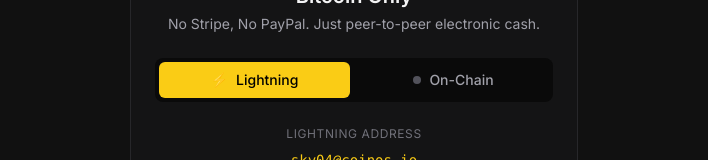
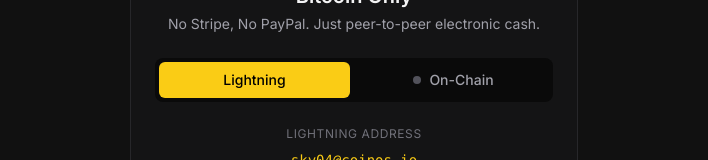
Before and after one commit to theakash04/portfolio, a Next.js app: page /zapme in a window 1280 px wide. Shown: the part 233-393 px from the top of the page, without its empty margins (286-994 px from the left). Built offline with nearby package versions, Linux system fonts and the light colour scheme.

Commit message:
removed emoji

```diff
--- a/src/app/zapme/page.tsx
+++ b/src/app/zapme/page.tsx
@@ -61,7 +61,6 @@
             {/* Payment Options Tabs */}
             <div className="grid grid-cols-2 gap-2 p-1 bg-[#0a0a0a] rounded-lg">
               <button className="px-4 py-2 rounded-md bg-yellow-400 text-black font-medium text-sm transition-colors flex items-center justify-center gap-2">
-                <span>⚡</span>
                 Lightning
               </button>
               <button className="px-4 py-2 rounded-md text-zinc-400 font-medium text-sm hover:bg-zinc-800/50 transition-colors flex items-center justify-center gap-2">
```
